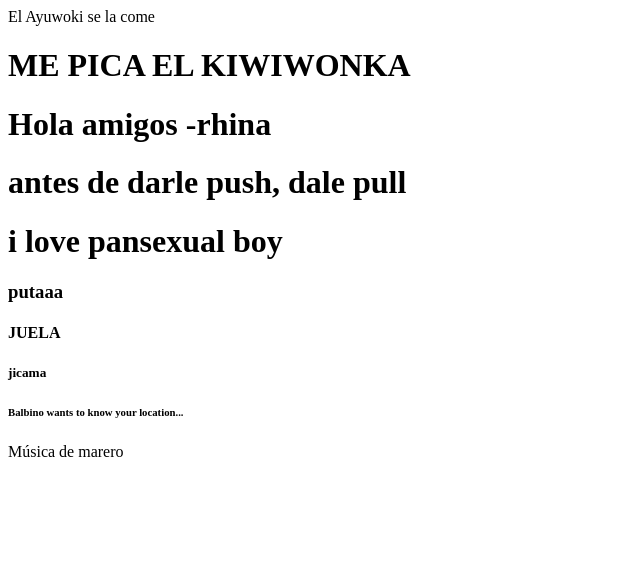
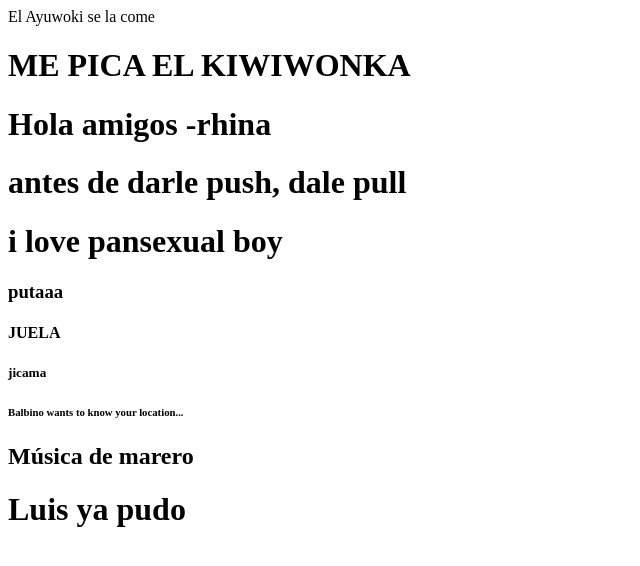
Before and after one commit to prograorganization/PruebaAyuwoki, a plain HTML site: page PruebaProjecto/web/index.html in a window 1280 px wide. Shown: the whole page, without its empty margins (0-640 px from the left). Drawn offline with Linux system fonts and the light colour scheme.

Commit message:
gerior
luigi

```diff
--- a/PruebaProjecto/web/index.html
+++ b/PruebaProjecto/web/index.html
@@ -18,7 +18,8 @@
         <h4>JUELA</h4>
         <h5>jicama</h5>
         <h6>Balbino wants to know your location...</h6>
-        <h7>Música de marero</h7>
+        <h2>Música de marero</h2>
+        <h1>Luis ya pudo</h1>
 
     </body>
 </html>
```
